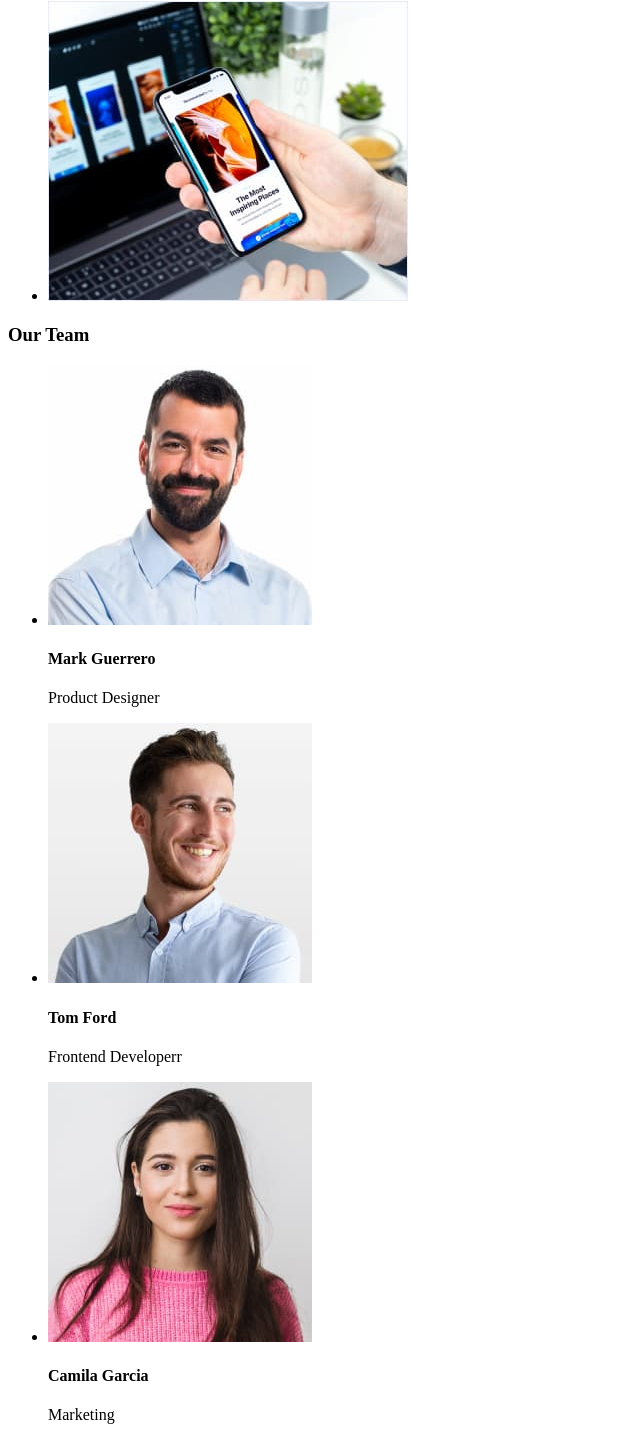
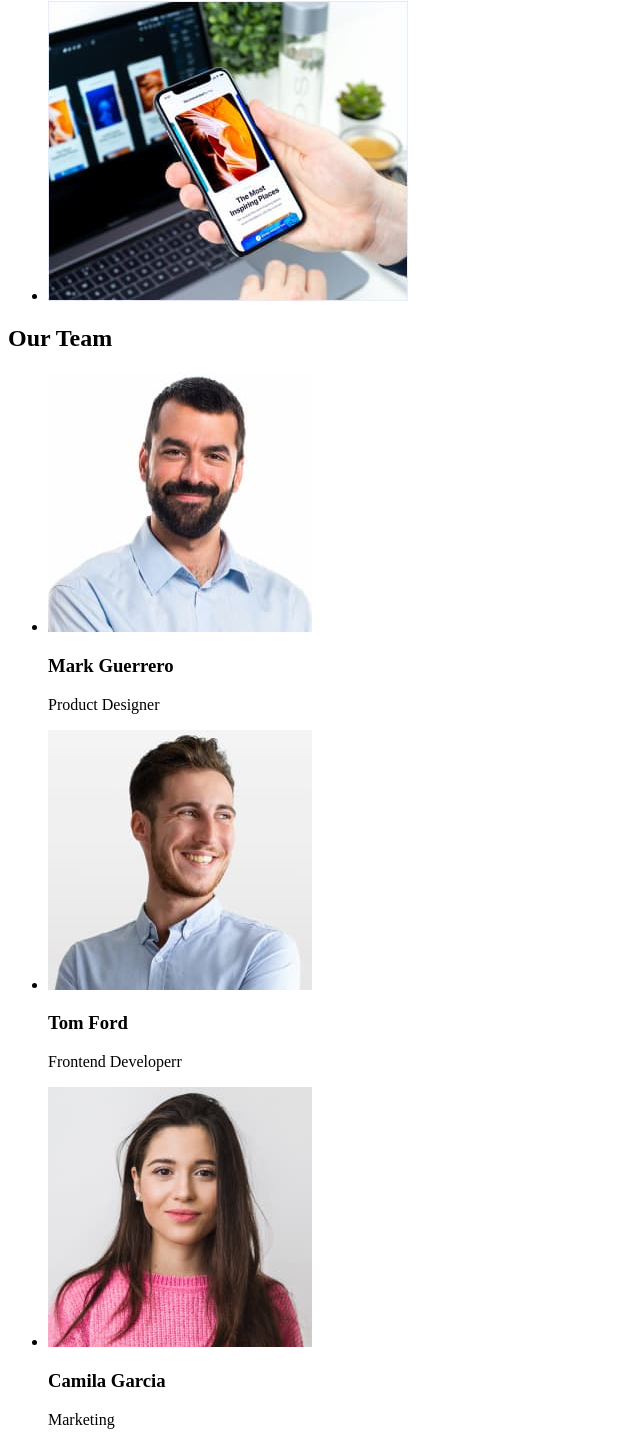
Before and after one commit to Viktoriah0307/goit-markup-hw-01, a plain HTML site: page index.html in a window 1280 px wide. Shown: the part 1219-2656 px from the top of the page, without its empty margins (0-640 px from the left). Drawn offline with Linux system fonts and the light colour scheme.

Commit message:
add file index.html

```diff
--- a/index.html
+++ b/index.html
@@ -30,8 +30,8 @@
         <h1>Effective Solutions for Your Business</h1>
         <button type="button">Order Service</button>
       </section>
-      <!--<h2>Features</h2>-->
       <section>
+        <!--<h2>Features</h2>-->
         <ul>
           <li>
             <h3>Strategy</h3>
@@ -93,7 +93,7 @@
         </ul>
       </section>
       <section>
-        <h3>Our Team</h3>
+        <h2>Our Team</h2>
         <ul>
           <li>
             <img
@@ -103,7 +103,7 @@
               alt="photo Mark Guerrero"
             />
             <div>
-              <h4>Mark Guerrero</h4>
+              <h3>Mark Guerrero</h3>
               <p>Product Designer</p>
             </div>
           </li>
@@ -115,7 +115,7 @@
               alt="photo Tom Ford"
             />
             <div>
-              <h4>Tom Ford</h4>
+              <h3>Tom Ford</h3>
               <p>Frontend Developerr</p>
             </div>
           </li>
@@ -127,7 +127,7 @@
               alt="photo Camila Garcia"
             />
             <div>
-              <h4>Camila Garcia</h4>
+              <h3>Camila Garcia</h3>
               <p>Marketing</p>
             </div>
           </li>
@@ -139,7 +139,7 @@
               alt="photo Daniel Wilson "
             />
             <div>
-              <h4>Daniel Wilson</h4>
+              <h3>Daniel Wilson</h3>
               <p>UI Designerr</p>
             </div>
           </li>
```
